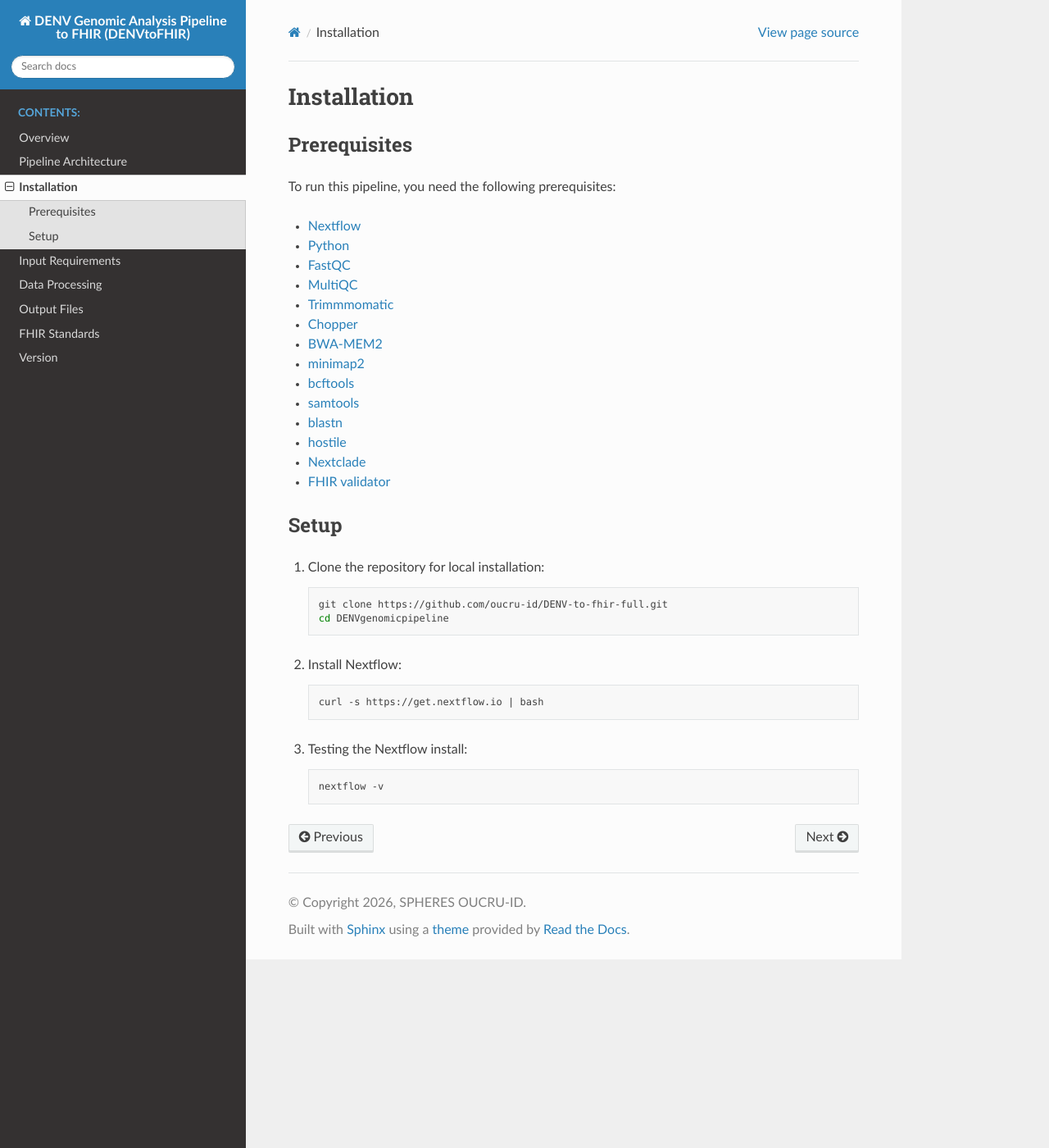
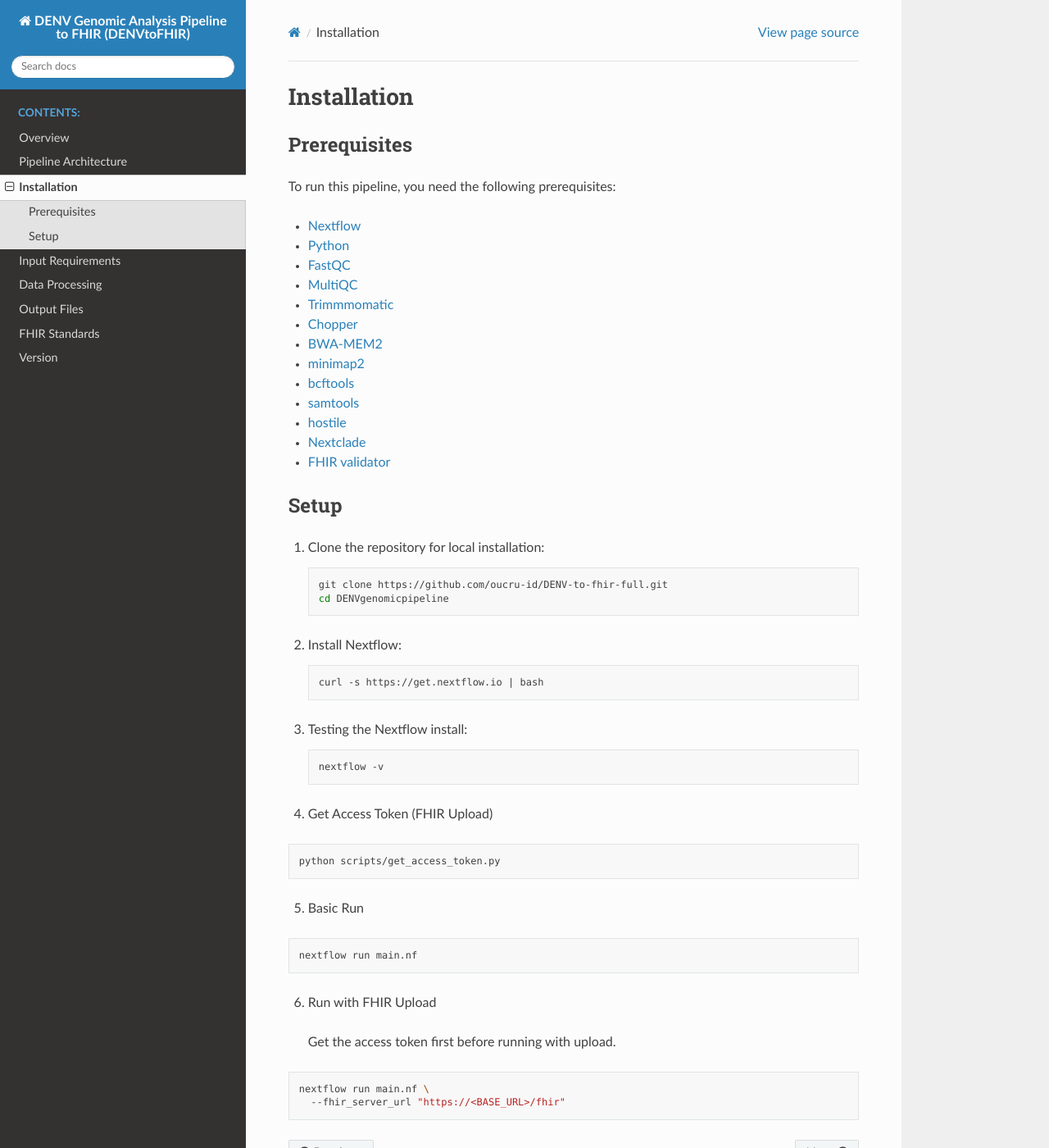
Before and after one commit to robind1/DENV-pipeline-docs, a Sphinx documentation site: the page built from docs/source/installation.md, in a window 1280 px wide and 1400 px high. Shown: the whole window at 82% size. Built offline with Sphinx 7.4.7 and the Read the Docs theme 3.1.0, drawn with Linux system fonts in a browser that asks for light colours.

Commit message:
Update installation.md

````diff
--- a/docs/source/installation.md
+++ b/docs/source/installation.md
@@ -13,7 +13,6 @@
 *   [minimap2](https://github.com/lh3/minimap2)
 *   [bcftools](https://github.com/samtools/bcftools)
 *   [samtools](https://github.com/samtools/samtools)
-*   [blastn](https://github.com/ncbi/sra-tools/tree/master)
 *   [hostile](https://github.com/bede/hostile)
 *   [Nextclade](https://github.com/nextstrain/nextclade)
 *   [FHIR validator](https://github.com/hapifhir/org.hl7.fhir.validator-wrapper)
@@ -32,3 +31,17 @@
     ```bash
     nextflow -v
     ```
+4. Get Access Token (FHIR Upload)
+```bash
+python scripts/get_access_token.py
+```
+5. Basic Run
+```bash
+nextflow run main.nf
+```
+6. Run with FHIR Upload
+> Get the access token first before running with upload.
+```bash
+nextflow run main.nf \
+  --fhir_server_url "https://<BASE_URL>/fhir"
+```
````
